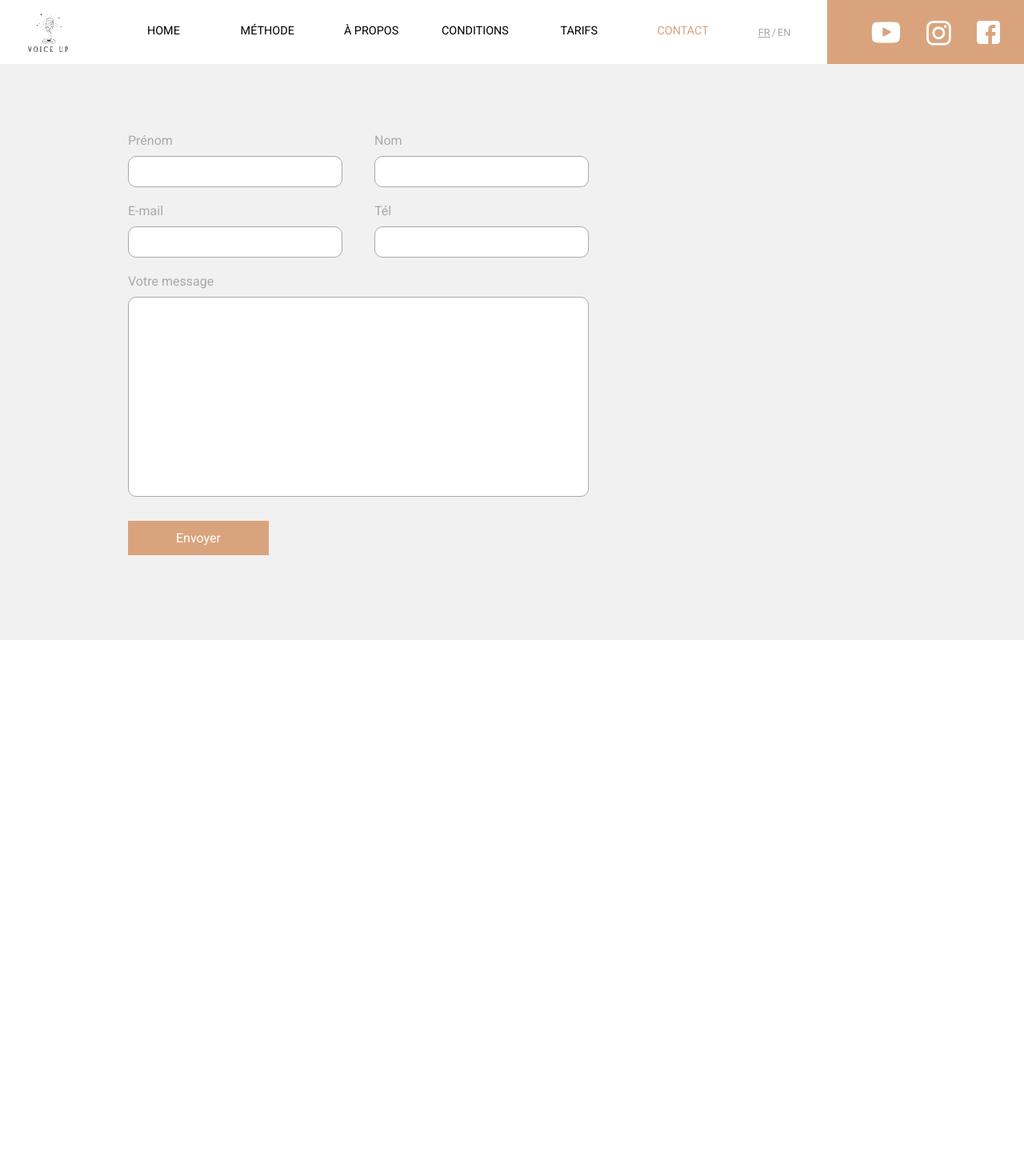
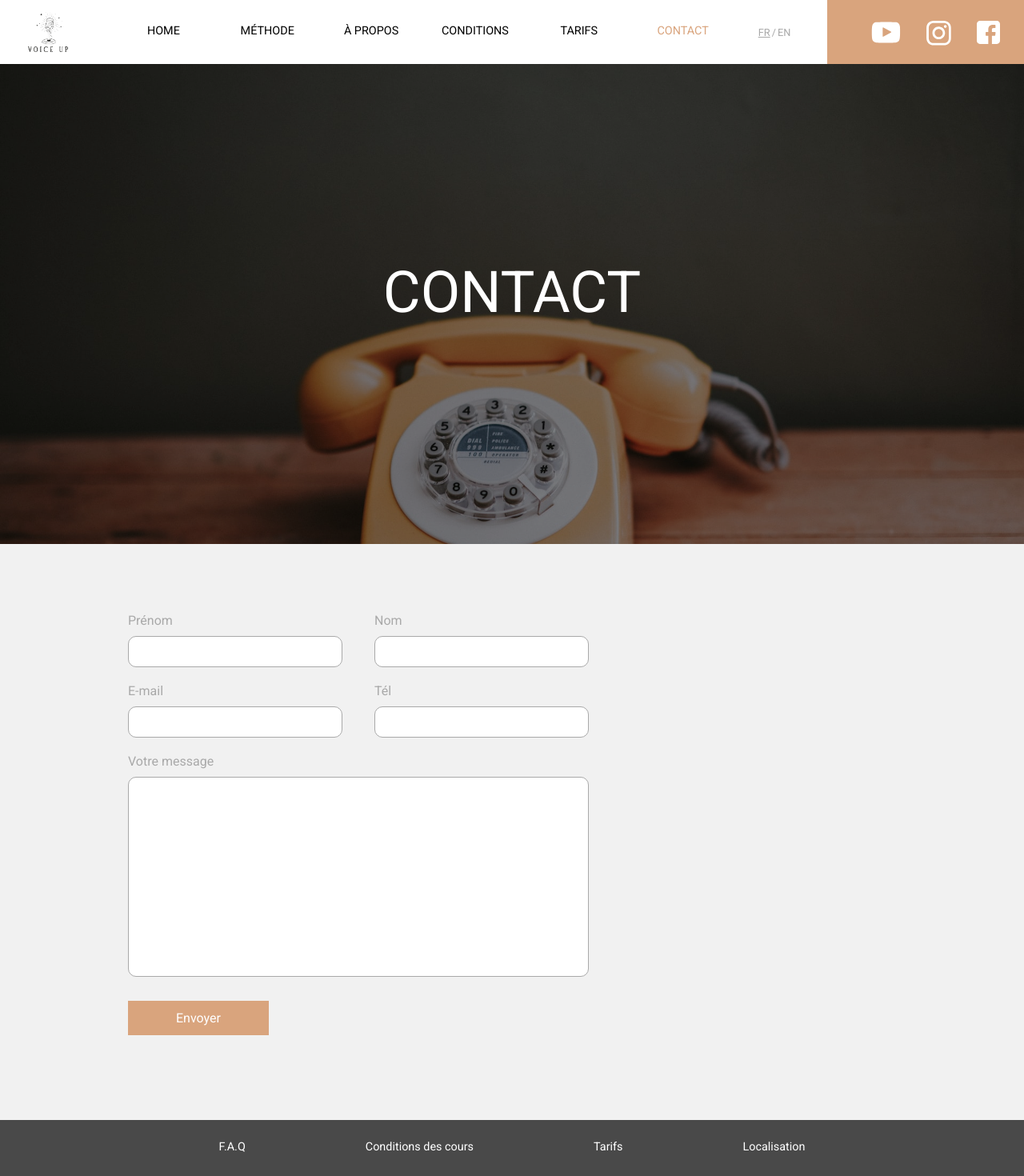
Before and after one commit to Cap0n3/VoiceUp, a React (Create React App) app: page /contact in a window 1280 px wide. Shown: the top 1470 px of the page at 80% size. Before the commit the page ends 800 px from the top, so only its background shows below. Built offline with nearby package versions, Linux system fonts and the light colour scheme.

Commit message:
Placed contact form

```diff
--- a/src/pages/Contact/Contact.js
+++ b/src/pages/Contact/Contact.js
@@ -2,16 +2,23 @@ import React from 'react';
 import { ContactSection, FormContainer } from "./Contact.style";
 import ContactForm from '../../components/ContactForm/ContactForm';
 import useWindowSize from '../../hooks/useWindowSize';
+import Header from '../../components/Header/Header';
+import Footer from '../../components/Footer/Footer';
+import { contactHeaderData } from './data/Contact.data';
 
 const Contact = () => {
     const windowSize = useWindowSize();
 
     return(
-        <ContactSection winHeight={windowSize.innerHeight}>
-            <FormContainer>
-                <ContactForm />
-            </FormContainer>
-        </ContactSection>
+        <>
+            <Header data={contactHeaderData} position={{posX: 0, posY: 50}} />
+            <ContactSection winHeight={windowSize.innerHeight}>
+                <FormContainer>
+                    <ContactForm />
+                </FormContainer>
+            </ContactSection>
+            <Footer />
+        </>
     )
 }
 
--- /dev/null
+++ b/src/pages/Contact/data/Contact.data.js
@@ -0,0 +1,9 @@
+import ContactHeader from "../../../assets/headers/Header_Contact.jpg";
+
+// HEADER DATA (pic + text)
+export const contactHeaderData = {
+    picURL: ContactHeader,
+    imgTitle: "Contact",
+    titleFR: "Contact",
+    titleEN: "Contact"
+}
```
Also changed, not shown: src/assets/headers/Header_Contact.jpg (added).
